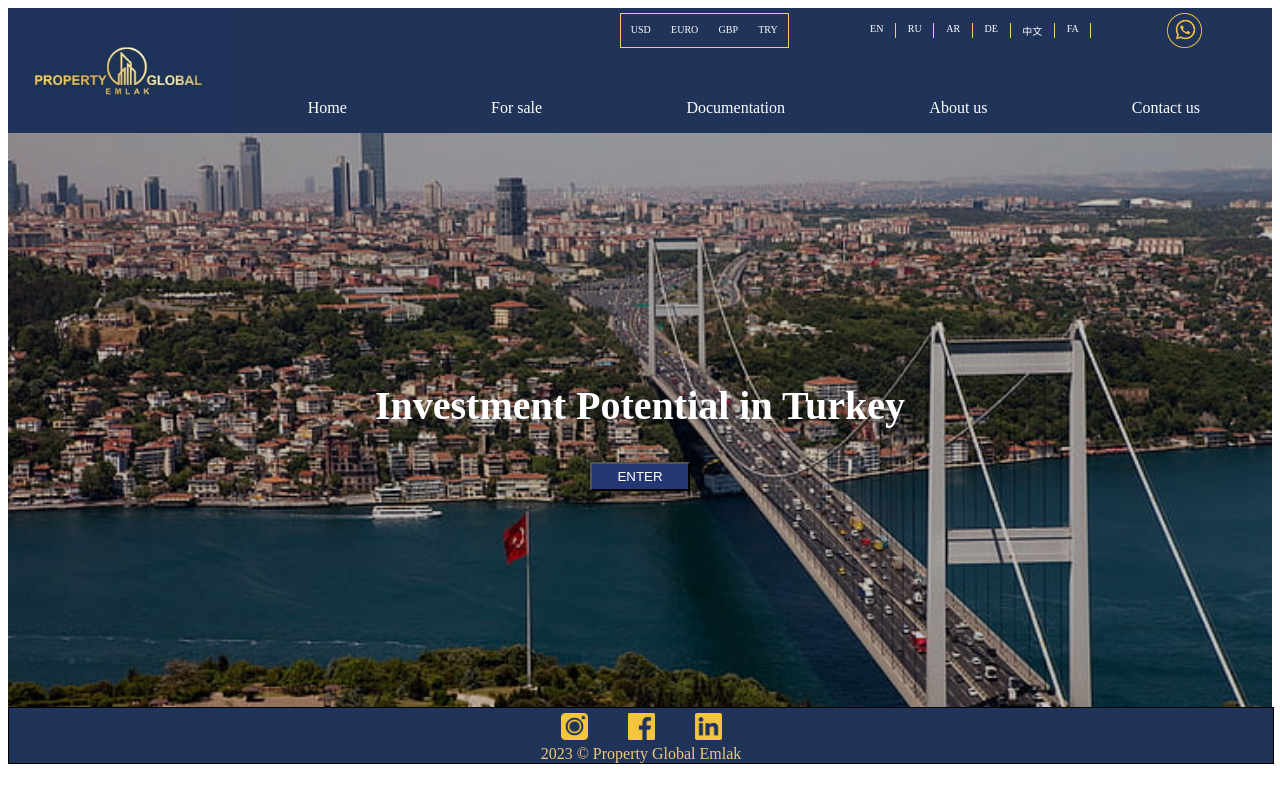
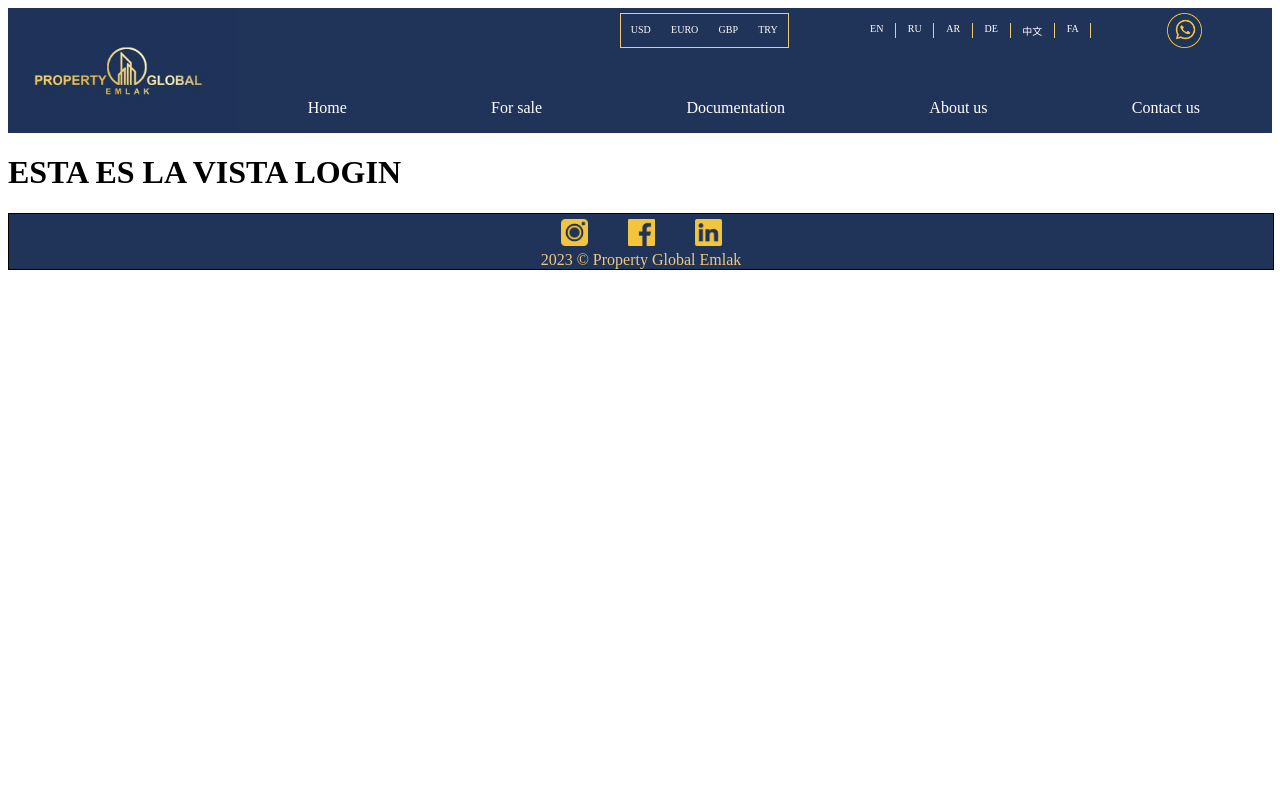
Before and after one commit to apamanuel/Property-Emlak-Group, a React (Create React App) app in the folder client/: page /login in a window 1280 px wide. Built offline with nearby package versions, Linux system fonts and the light colour scheme.

Commit message:
Creation of view components and app routes

```diff
--- a/client/src/App.js
+++ b/client/src/App.js
@@ -1,12 +1,22 @@
-import Layout from "./components/shared/Layout";
-import Hero from "./components/Hero/Hero";
+import Home from "./components/views/Home/Home";
+import ForSale from "./components/views/For sale/ForSale";
+import Documents from "./components/views/Documents/Documents";
+import AboutUs from "./components/views/AboutUs/AboutUs";
+import ContactUs from "./components/views/ContactUs/ContactUs";
+import Login from "./components/views/Login/Login";
+import { Routes, Route } from "react-router-dom";
 
 function App() {
   return (
     <div className="App">
-      <Layout>
-        <Hero />
-      </Layout>
+      <Routes>
+        <Route path="/" element={<Home />} />
+        <Route path="/forSale" element={<ForSale />} />
+        <Route path="/documents" element={<Documents />} />
+        <Route path="/aboutUs" element={<AboutUs/>} />
+        <Route path="/contactUs" element={<ContactUs/>} />
+        <Route path="/login" element={<Login />} />
+      </Routes>
     </div>
   );
 }
--- /dev/null
+++ b/client/src/components/views/AboutUs/AboutUs.jsx
@@ -0,0 +1,14 @@
+import React from "react";
+import Layout from "../../shared/Layout";
+
+const AboutUs = ()=>{
+    return (
+        <div>
+            <Layout>
+                <h1>ESTA ES LA VISTA ABOUT US</h1>
+            </Layout>
+        </div>
+    );
+};
+
+export default AboutUs;
--- /dev/null
+++ b/client/src/components/views/ContactUs/ContactUs.jsx
@@ -0,0 +1,14 @@
+import React from "react";
+import Layout from "../../shared/Layout";
+
+const ContactUs = ()=>{
+    return (
+        <div>
+            <Layout>
+                <h1>ESTA ES LA VISTA CONTACT US</h1>
+            </Layout>
+        </div>
+    );
+};
+
+export default ContactUs;
--- /dev/null
+++ b/client/src/components/views/Documents/Documents.jsx
@@ -0,0 +1,14 @@
+import React from "react";
+import Layout from "../../shared/Layout";
+
+const Documents =()=>{
+    return(
+        <div>
+            <Layout>
+                <h1>ESTA ES LA VISTA DOCUMENTS</h1>
+            </Layout>
+        </div>
+    );
+};
+
+export default Documents;
--- /dev/null
+++ b/client/src/components/views/For sale/ForSale.jsx
@@ -0,0 +1,14 @@
+import React from "react";
+import Layout from "../../shared/Layout";
+
+const ForSale = ()=>{
+    return (
+        <div>
+            <Layout>
+                <h1>ESTE ES LA VISTA FOR SALE</h1>
+            </Layout>
+        </div>
+    );
+};
+
+export default ForSale;
--- /dev/null
+++ b/client/src/components/views/Home/Home.jsx
@@ -0,0 +1,15 @@
+import React from "react";
+import Layout from "../../shared/Layout";
+import style from "../Home/Home.module.css";
+
+const Home = ()=>{
+    return (
+        <div>
+            <Layout>
+                <h1>ESTE ES EL HOME</h1>
+            </Layout>
+        </div>
+    );
+};
+
+export default Home;
--- /dev/null
+++ b/client/src/components/views/Login/Login.jsx
@@ -0,0 +1,14 @@
+import React from "react";
+import Layout from "../../shared/Layout";
+
+const Login = ()=>{
+    return (
+        <div>
+            <Layout>
+                <h1>ESTA ES LA VISTA LOGIN</h1>
+            </Layout>
+        </div>
+    );
+};
+
+export default Login;
--- a/client/src/index.js
+++ b/client/src/index.js
@@ -1,8 +1,11 @@
 import React from 'react';
 import ReactDOM from 'react-dom/client';
+import { BrowserRouter } from 'react-router-dom';
 import App from './App';
 
 const root = ReactDOM.createRoot(document.getElementById('root'));
 root.render(
-    <App />
+    <BrowserRouter>
+        <App />
+    </BrowserRouter>
 );
```
Also changed, not shown: client/src/components/views/Home/Home.module.css (added).
